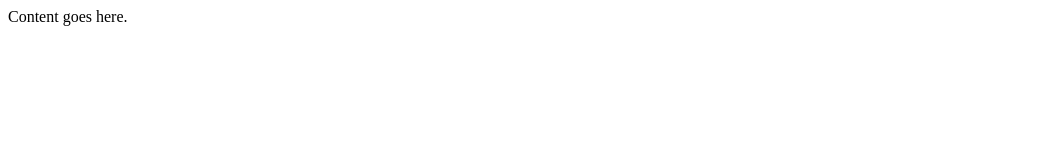
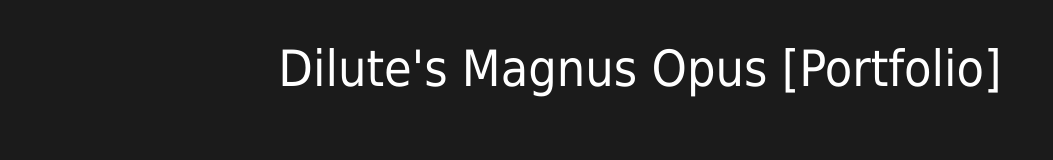
Before and after one commit to DiluteDeveloper/dilutedeveloper.github.io, a plain HTML site: page index.html in a window 1280 px wide. Shown: the whole page, without its empty margins (0-1053 px from the left). Drawn offline with Linux system fonts and the light colour scheme.

Commit message:
push 1, no projects

```diff
--- a/index.css
+++ b/index.css
@@ -0,0 +1,13 @@
+body {
+    background-color: rgb(27, 27, 27);
+    text-align: center;
+    padding: 20px;
+    margin: 20px;
+}
+
+header {
+
+    color: white;
+    font-size: 50px;
+    font-family: "Tahoma", "Arial", "Verdana";
+}
--- a/index.html
+++ b/index.html
@@ -1,11 +1,12 @@
 <!doctype html>
 <html>
-<head>
-<title>Dilute's Magnum Opus</title>
-<meta name="description" content="Our first page">
-<meta name="keywords" content="html tutorial template">
-</head>
-<body>
-Content goes here.
-</body>
+    <head>
+        <title>Dilute's Magnum Opus</title>
+        <link rel="stylesheet" href="index.css">
+    </head>
+    <body>
+        <header>
+            Dilute's Magnus Opus [Portfolio]
+        </header>
+    </body>
 </html>
```
Also changed, not shown: 1 other file.
